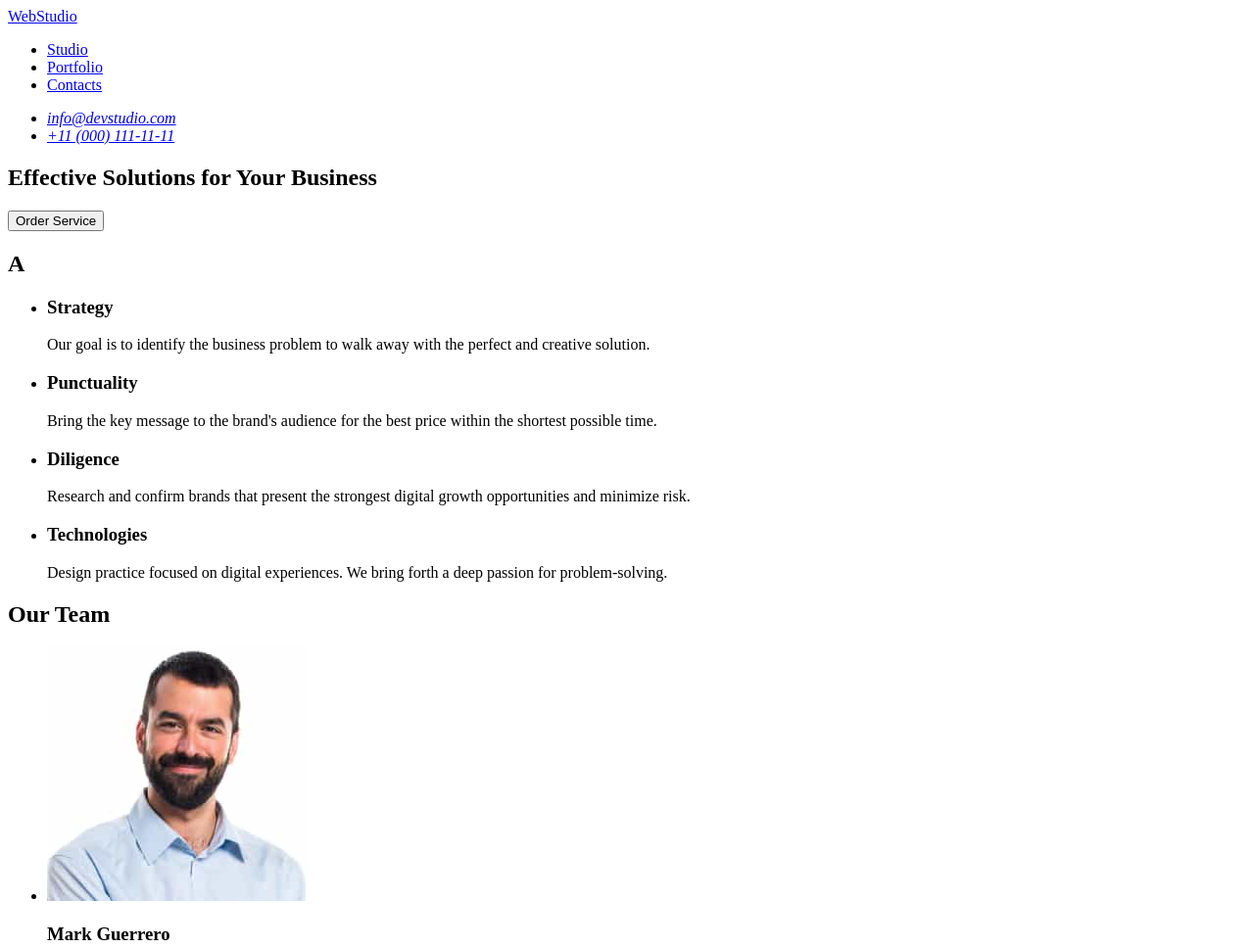
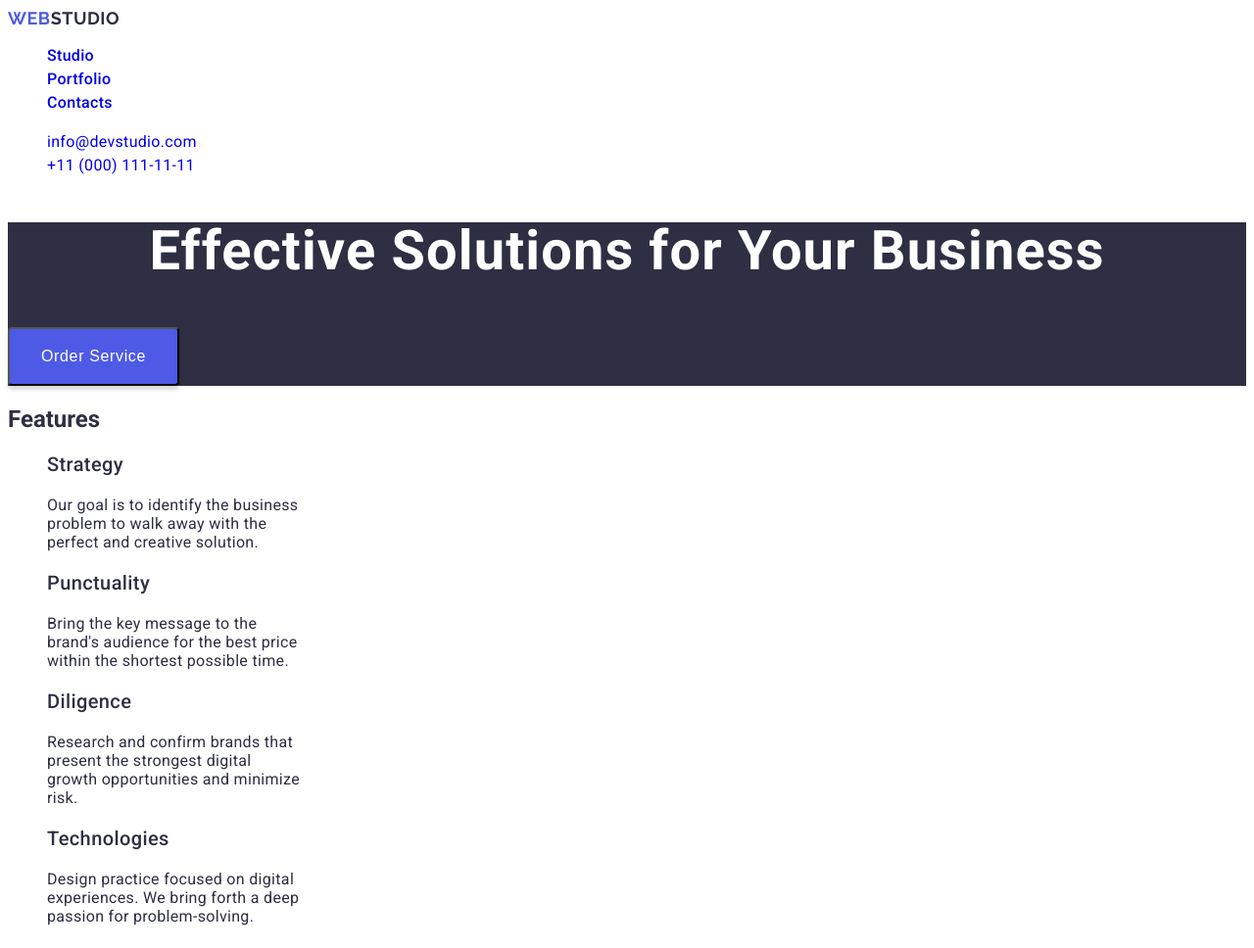
Before and after one commit to VladyslavHn/goit-homework-02, a plain HTML site: page index.html in a window 1280 px wide. Shown: the top 968 px of the page at 98% size. Drawn offline with Linux system fonts and the light colour scheme.

Commit message:
homeworkcss

```diff
--- /dev/null
+++ b/css/styles.css
@@ -0,0 +1,211 @@
+.header-logo-s {
+    color: #2E2F42;
+font-family: "Raleway", sans-serif;
+font-size: 18px;
+font-style: normal;
+font-weight: 700;
+line-height: 1.166; /* 116.667% */
+letter-spacing: 0.54px;
+text-transform: uppercase;
+width: 71px;
+text-decoration: none;
+}
+
+.header-logo-w {
+    color: #4D5AE5;
+font-family: "Raleway", sans-serif;
+font-size: 18px;
+font-style: normal;
+font-weight: 700;
+line-height: 1.166; /* 116.667% */
+letter-spacing: 0.54px;
+text-transform: uppercase;
+width: 44px;
+text-decoration: none;
+}
+
+.header-list {
+    color:#2E2F42;
+font-family: "Roboto", sans-serif;
+font-size: 16px;
+font-style: normal;
+font-weight: 500;
+line-height: 1.5; /* 150% */
+letter-spacing: 0.32px;
+text-decoration: none;
+}
+
+.header-address {
+color:#434455;
+font-family: "Roboto", sans-serif;
+font-size: 16px;
+font-style: normal;
+font-weight: 400;
+line-height: 1.5; /* 150% */
+letter-spacing: 0.32px;
+text-transform: lowercase;
+text-decoration: none;
+}
+
+a {
+   text-decoration: none;
+}
+
+body {
+    font-family: "Roboto", sans-serif;
+    color: #2E2F42;
+}
+
+li {
+    list-style-type: none;
+}
+
+.main-title{
+    background-color: #2E2F42;
+}
+
+.title {
+    color:#FFF;
+    text-align: center;
+    font-size: 56px;
+    font-style: normal;
+    font-weight: 700;
+    line-height: 1.071; /* 107.143% */
+    letter-spacing: 1.12px;
+}
+
+.button {
+    display: inline-flex;
+    padding: 16px 32px;
+    align-items: flex-start;
+    gap: 10px;
+    border-radius: 4px;
+    background: #4D5AE5;
+    box-shadow: 0px 4px 4px 0px rgba(0, 0, 0, 0.15);
+    color: var(--WHITE, #FFF);
+    font-size: 16px;
+    font-style: normal;
+    font-weight: 500;
+    line-height: 1.5; /* 150% */
+    letter-spacing: 0.64px;
+    cursor: pointer;
+}
+
+.section-list {
+    background-color: #FFF;
+}
+
+.section-title {
+    font-size: 20px;
+    font-style: normal;
+    font-weight: 500;
+    line-height: 1.2; /* 120% */
+    letter-spacing: 0.4px;
+    width: 264px;
+}
+
+.section-text {
+    font-size: 16px;
+    line-height: 1,5; /* 150% */
+    letter-spacing: 0.32px;
+    width: 264px;
+}
+
+.section-team{
+    background-color: #F4F4FD;
+}
+
+.team-title {
+    text-align: center;
+    font-size: 36px;
+    font-style: normal;
+    font-weight: 700;
+    line-height: 1.111; /* 111.111% */
+    letter-spacing: 0.72px;
+    text-transform: capitalize;
+}
+
+.team-part {
+    border-radius: 0px 0px 4px 4px;
+    background-color:#FFF;
+    box-shadow: 0px 2px 1px 0px rgba(46, 47, 66, 0.08),
+    0px 1px 1px 0px rgba(46, 47, 66, 0.16),
+    0px 1px 6px 0px rgba(46, 47, 66, 0.08);
+}
+
+.team-name {
+font-size: 20px;
+font-style: normal;
+font-weight: 500;
+line-height: 1.2; /* 120% */
+letter-spacing: 0.4px;
+}
+
+.team-position {
+    color: #434455;
+    font-size: 16px;
+    line-height: 1.5; /* 150% */
+    letter-spacing: 0.32px;
+}
+
+.section-portfolio {
+    background-color: #FFF;
+}
+
+.portfolio-link {
+    border: 1px solid var(--CORNFLOWER, #E7E9FC);
+background-color:#FFF;
+}
+
+.portfolio-section {
+    font-size: 20px;
+font-style: normal;
+font-weight: 500;
+line-height: 1.2; /* 120% */
+letter-spacing: 0.4px;
+}
+
+.portfolio-subsection {
+    color: #434455;
+font-size: 16px;
+line-height: 1.5; /* 150% */
+letter-spacing: 0.32px;
+}
+
+.footer {
+    background-color: #2E2F42;
+}
+
+.footer-text {
+    color: #F4F4FD;
+    font-size: 16px;
+    line-height: 1.5; /* 150% */
+    letter-spacing: 0.32px;
+    width: 264px;
+}
+
+.footer-logo-s {
+    color: #F4F4FD;
+font-family: "Raleway", sans-serif;
+font-size: 18px;
+font-style: normal;
+font-weight: 700;
+line-height: 1.166; /* 116.667% */
+letter-spacing: 0.54px;
+text-transform: uppercase;
+width: 71px;
+text-decoration: none;
+}
+
+.footer-logo-w {
+    color: #4D5AE5;
+font-family: "Raleway", sans-serif;
+font-size: 18px;
+font-style: normal;
+font-weight: 700;
+line-height: 1.166; /* 116.667% */
+letter-spacing: 0.54px;
+text-transform: uppercase;
+width: 44px;
+text-decoration: none;
+}
--- a/index.html
+++ b/index.html
@@ -4,73 +4,76 @@
 <head>
     <meta charset="UTF-8">
     <meta name="viewport" content="width=device-width, initial-scale=1.0">
+    <link href="https://cdn.jsdelivr.net/npm/modern-normalize@2.0.0/modern-normalize.min.css">
+    <link rel="stylesheet" href="./css/styles.css">
+    <link rel="preconnect" href="https://fonts.googleapis.com">
+    <link rel="preconnect" href="https://fonts.gstatic.com" crossorigin>
+    <link href="https://fonts.googleapis.com/css2?family=Raleway:wght@700&family=Roboto:wght@400;500;700&display=swap"
+        rel="stylesheet">
+
     <title>WEBSTUDIO</title>
 </head>
 
 <body>
-    <header>
+    <header class="header">
         <!-- Навігація -->
-        <nav>
-            <a href="./index.html">WebStudio</a>
+        <nav class="header-nav">
+            <a href="./index.html" class="header-logo-s"><span class="header-logo-w">Web</span>Studio</a>
 
-            <ul>
-                <li><a href="#">Studio</a></li>
-                <li><a href="#">Portfolio</a></li>
-                <li><a href="#">Contacts</a></li>
+            <ul class="header-list">
+                <li class="nav-link"><a href="#">Studio</a></li>
+                <li class="nav-link"><a href="./portfolio.html">Portfolio</a></li>
+                <li class="nav-link"><a href="#">Contacts</a></li>
             </ul>
         </nav>
 
-        <address>
-            <ul>
-                <li><a href="mailto:info@devstudio.com">info@devstudio.com</a></li>
-
-                <li><a href="tel:+110001111111">+11 (000) 111-11-11</a></li>
+        <address class="header-address">
+            <ul class="address-contacts">
+                <li class="address-link"><a href="mailto:info@devstudio.com">info@devstudio.com</a></li>
+                <li class="address-link"><a href="tel:+110001111111">+11 (000) 111-11-11</a></li>
             </ul>
         </address>
-
     </header>
 
-    <main>
+    <main class="main">
 
         <!-- Заголовок, кнопака та підзаголовки -->
-        <section>
-            <h1>Effective Solutions
+        <section class="main-title">
+            <h1 class="title">Effective Solutions
                 for Your Business</h1>
-
-            <button type="button">Order Service</button>
+            <button type="button" class="button">Order Service</button>
         </section>
 
-        <section>
-
-            <h2>A</h2>
-            <ul>
-                <li>
-                    <h3>Strategy</h3>
-                    <p>
+        <section class="section">
+            <h2>Features</h2>
+            <ul class="section-list">
+                <li class="section-part">
+                    <h3 class="section-title">Strategy</h3>
+                    <p class="section-text">
                         Our goal is to identify the business
                         problem to walk away with the perfect and creative solution.
                     </p>
                 </li>
 
-                <li>
-                    <h3>Punctuality</h3>
-                    <p>
+                <li class="section-part">
+                    <h3 class="section-title">Punctuality</h3>
+                    <p class="section-text">
                         Bring the key message to the brand's audience for the best price within the shortest possible
                         time.
                     </p>
                 </li>
 
-                <li>
-                    <h3>Diligence</h3>
-                    <p>
+                <li class="section-part">
+                    <h3 class="section-title">Diligence</h3>
+                    <p class="section-text">
                         Research and confirm brands that present the strongest digital growth opportunities and minimize
                         risk.
                     </p>
                 </li>
 
-                <li>
-                    <h3>Technologies</h3>
-                    <p>
+                <li class="section-part">
+                    <h3 class="section-title">Technologies</h3>
+                    <p class="section-text">
                         Design practice focused on digital experiences. We bring forth a deep passion for
                         problem-solving.
                     </p>
@@ -80,45 +83,41 @@
         </section>
 
         <!-- Команда -->
-        <section>
-            <h2>Our Team</h2>
+        <section class="section-team">
+            <h2 class="team-title">Our Team</h2>
 
-            <ul>
-                <li>
-                    <img src="./images/img.jpg" alt="Mark Guerrero" width="264">
-                    <h3>Mark Guerrero</h3>
-                    <p>Product Designer</p>
+            <ul class="team-list">
+                <li class="team-part">
+                    <img class="team-img" src="./images/img.jpg" alt="Mark Guerrero" width="264">
+                    <h3 class="team-name">Mark Guerrero</h3>
+                    <p class="team-position">Product Designer</p>
                 </li>
 
-                <li>
-                    <img src="./images/img2.jpg" alt="Tom Ford" width="264">
-                    <h3>Tom Ford</h3>
-                    <p>Frontend Developer</p>
+                <li class="team-part">
+                    <img class="team-img" src="./images/img2.jpg" alt="Tom Ford" width="264">
+                    <h3 class="team-name">Tom Ford</h3>
+                    <p class="team-position">Frontend Developer</p>
                 </li>
 
-                <li>
-                    <img src="./images/img3.jpg" alt="Camila Garcia" width="264">
-                    <h3>Camila Garcia</h3>
-                    <p>Marketing</p>
+                <li class="team-part">
+                    <img class="team-img" src="./images/img3.jpg" alt="Camila Garcia" width="264">
+                    <h3 class="team-name">Camila Garcia</h3>
+                    <p class="team-position">Marketing</p>
                 </li>
 
-                <li>
-                    <img src="./images/img4.jpg" alt="Daniel Wilson" width="264">
-                    <h3>Daniel Wilson</h3>
-                    <p>UI Designer</p>
+                <li class="team-part">
+                    <img class="team-img" src="./images/img4.jpg" alt="Daniel Wilson" width="264">
+                    <h3 class="team-name">Daniel Wilson</h3>
+                    <p class="team-position">UI Designer</p>
                 </li>
             </ul>
-
         </section>
-
     </main>
 
-    <footer>
-        <a href="./index.html">
-            WebStudio
-        </a>
+    <footer class="footer">
+        <a href="./index.html" class="footer-logo-s"><span class="footer-logo-w">Web</span>Studio</a>
 
-        <p>
+        <p class="footer-text">
             Increase the flow of customers and
             sales for your business with digital
             marketing & growth solutions.
```
Also changed, not shown: portfolio.html (added, +104 -0 lines), images/img.png (deleted), images/img2.png (deleted), images/img3.png (deleted), images/img4.png (deleted), images/imghm2-1.jpg (added), images/imghm2-2.jpg (added), images/imghm2-3.jpg (added), images/imghm2-4.jpg (added), images/imghm2-5.jpg (added), images/imghm2-6.jpg (added).
